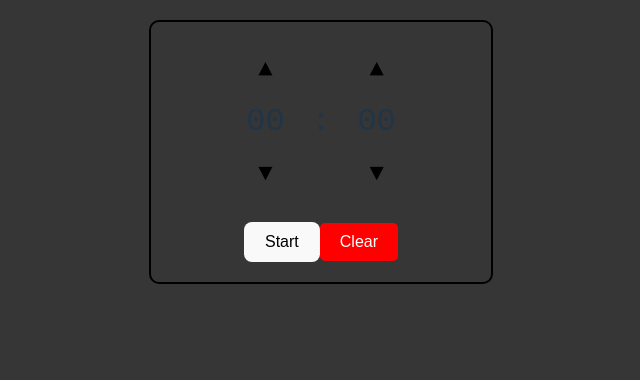
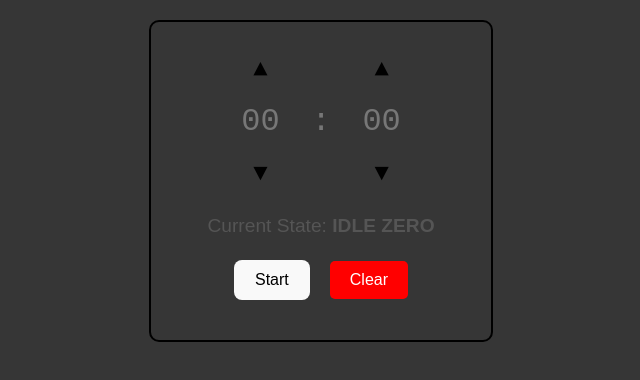
Before and after one commit to emunozgutier/kitchen-timer, a React (Vite) app: page / in a window 1280 px wide. Shown: the top 380 px of the page, without its empty margins (319-959 px from the left). Built offline with nearby package versions, Linux system fonts and the light colour scheme.

Commit message:
Adds sounds and states

```diff
--- /dev/null
+++ b/src/KitchenTimer.css
@@ -0,0 +1,58 @@
+/* KitchenTimer.css */
+.kitchen-timer {
+  text-align: center;
+  font-family: Arial, sans-serif;
+  border: 2px solid black;
+  border-radius: 10px;
+  padding: 20px;
+  width: 300px;
+  margin: 20px auto;
+  color: #777;
+}
+
+.time-display {
+  display: flex;
+  justify-content: center;
+  align-items: center;
+  font-size: 2rem;
+  font-family: "Digital-7", monospace;
+}
+
+.time-section {
+  display: flex;
+  flex-direction: column;
+  align-items: center;
+  margin: 0 10px;
+}
+
+.button {
+  background: none;
+  border: none;
+  font-size: 1.5rem;
+  cursor: pointer;
+  margin: 0 5px; /* Add horizontal spacing between buttons */
+}
+
+.start-stop-button {
+  margin: 20px 10px; /* Add spacing around the start/stop button */
+  padding: 10px 20px;
+  font-size: 1rem;
+  cursor: pointer;
+}
+
+.clear-button {
+  margin: 10px 10px; /* Add spacing around the clear button */
+  padding: 10px 20px;
+  font-size: 1rem;
+  cursor: pointer;
+  background-color: red;
+  color: white;
+  border: none;
+  border-radius: 5px;
+}
+
+.current-state {
+  margin-top: 10px;
+  font-size: 1.2rem;
+  color: #555;
+}
--- a/src/KitchenTimer.jsx
+++ b/src/KitchenTimer.jsx
@@ -1,18 +1,24 @@
 import React, { useEffect } from 'react';
 import { useAtom } from 'jotai';
 import { atomWithStorage } from 'jotai/utils';
+import './KitchenTimer.css';
+import alarmSoundFile from './assets/alarm-clock-01.mp3';
+
+const States = {
+  IDLE_ZERO: 'idle_zero',
+  COUNTING_DOWN: 'counting_down',
+  COUNTING_UP: 'counting_up',
+  COUNT_DOWN_PAUSED: 'count_down_paused',
+  COUNT_UP_PAUSED: 'count_up_paused',
+  FINISH_ALARM: 'finish_alarm',
+};
 
 const timeAtom = atomWithStorage('time', 0);
-const isRunningAtom = atomWithStorage('isRunning', false);
-const isCountingDownAtom = atomWithStorage('isCountingDown', false);
+const currentStateAtom = atomWithStorage('currentState', States.IDLE_ZERO);
 
 const KitchenTimer = () => {
   const [time, setTime] = useAtom(timeAtom);
-    const [isRunning, setIsRunning] = useAtom(isRunningAtom);
-    const [isCountingDown, setIsCountingDown] = useAtom(isCountingDownAtom);
-
-    const alarmSound = new Audio('https://www.soundjay.com/button/beep-07.wav'); // Free alarm sound
-    const tickSound = new Audio('https://www.soundjay.com/clock/clock-ticking-1.mp3'); // Free ticking sound
+  const [currentState, setCurrentState] = useAtom(currentStateAtom);
 
   useEffect(() => {
     const minutes = String(Math.floor(time / 60)).padStart(2, '0');
@@ -23,21 +29,21 @@ const KitchenTimer = () => {
   useEffect(() => {
     let timer = null;
 
-        if (isRunning) {
+    if (currentState === States.COUNTING_DOWN || currentState === States.COUNTING_UP) {
       timer = setInterval(() => {
         setTime((prevTime) => {
-                    if (isCountingDown) {
+          if (currentState === States.COUNTING_DOWN) {
             if (prevTime <= 0) {
               clearInterval(timer);
-                            setIsRunning(false);
-                            alarmSound.play();
-                            setTimeout(() => alarmSound.pause(), 3000); // Stop sound after 3 seconds
+              setCurrentState(States.FINISH_ALARM);
+              playAudio(alarmSoundFile, 3000);
               return 0;
             }
             return prevTime - 1;
-                    } else {
+          } else if (currentState === States.COUNTING_UP) {
             return prevTime + 1;
           }
+          return prevTime;
         });
       }, 1000);
     }
@@ -45,13 +51,23 @@ const KitchenTimer = () => {
     return () => {
       if (timer) clearInterval(timer);
     };
-    }, [isRunning, isCountingDown, setTime, setIsRunning, alarmSound]);
+  }, [currentState, setTime]);
+
 
   useEffect(() => {
-        if (time > 0 && time % (5 * 60) === 0) {
-            tickSound.play();
+    if (currentState === States.FINISH_ALARM) {
+      playAudio(alarmSoundFile, 3000);
     }
-    }, [time, tickSound]);
+  }, [currentState]);
+
+  const playAudio = (audioFile, duration) => {
+    const audio = new Audio(audioFile);
+    audio.play();
+    setTimeout(() => {
+      audio.pause();
+      audio.currentTime = 0;
+    }, duration);
+  };
 
   const incrementMinutes = () => setTime((prev) => prev + 60);
   const decrementMinutes = () => setTime((prev) => Math.max(prev - 60, 0));
@@ -67,86 +83,45 @@ const KitchenTimer = () => {
   };
 
   const toggleTimer = () => {
-        if (!isRunning) {
-            setIsCountingDown(time > 0);
+    if ([States.IDLE_ZERO, States.COUNT_DOWN_PAUSED, States.COUNT_UP_PAUSED].includes(currentState)) {
+      setCurrentState(time > 0 ? States.COUNTING_DOWN : States.COUNTING_UP);
+    } else if (currentState === States.COUNTING_DOWN) {
+      setCurrentState(States.COUNT_DOWN_PAUSED);
+    } else if (currentState === States.COUNTING_UP) {
+      setCurrentState(States.COUNT_UP_PAUSED);
     }
-        setIsRunning((prev) => !prev);
   };
 
   const clearTimer = () => {
-        setIsRunning(false);
+    setCurrentState(States.IDLE_ZERO);
     setTime(0);
   };
 
   const minutes = Math.floor(time / 60);
   const seconds = time % 60;
 
-    const styles = {
-        kitchenTimer: {
-            textAlign: 'center',
-            fontFamily: 'Arial, sans-serif',
-            border: '2px solid black',
-            borderRadius: '10px',
-            padding: '20px',
-            width: '300px',
-            margin: '20px auto',
-        },
-        timeDisplay: {
-            display: 'flex',
-            justifyContent: 'center',
-            alignItems: 'center',
-            fontSize: '2rem',
-            fontFamily: '"Digital-7", monospace',
-        },
-        timeSection: {
-            display: 'flex',
-            flexDirection: 'column',
-            alignItems: 'center',
-            margin: '0 10px',
-        },
-        button: {
-            background: 'none',
-            border: 'none',
-            fontSize: '1.5rem',
-            cursor: 'pointer',
-        },
-        startStopButton: {
-            marginTop: '20px',
-            padding: '10px 20px',
-            fontSize: '1rem',
-            cursor: 'pointer',
-        },
-        clearButton: {
-            marginTop: '10px',
-            padding: '10px 20px',
-            fontSize: '1rem',
-            cursor: 'pointer',
-            backgroundColor: 'red',
-            color: 'white',
-            border: 'none',
-            borderRadius: '5px',
-        },
-    };
-
   return (
-        <div style={styles.kitchenTimer}>
-            <div style={styles.timeDisplay}>
-                <div style={styles.timeSection} onWheel={(e) => handleScroll(e, true)}>
-                    <button style={styles.button} onClick={incrementMinutes}>▲</button>
+    <div className="kitchen-timer">
+      <div className="time-display">
+        <div className="time-section" onWheel={(e) => handleScroll(e, true)}>
+          <button className="button" onClick={incrementMinutes}>▲</button>
           <span>{String(minutes).padStart(2, '0')}</span>
-                    <button style={styles.button} onClick={decrementMinutes}>▼</button>
+          <button className="button" onClick={decrementMinutes}>▼</button>
         </div>
         <span>:</span>
-                <div style={styles.timeSection} onWheel={(e) => handleScroll(e, false)}>
-                    <button style={styles.button} onClick={incrementSeconds}>▲</button>
+        <div className="time-section" onWheel={(e) => handleScroll(e, false)}>
+          <button className="button" onClick={incrementSeconds}>▲</button>
           <span>{String(seconds).padStart(2, '0')}</span>
-                    <button style={styles.button} onClick={decrementSeconds}>▼</button>
+          <button className="button" onClick={decrementSeconds}>▼</button>
         </div>
       </div>
-            <button style={styles.startStopButton} onClick={toggleTimer}>
-                {isRunning ? 'Stop' : 'Start'}
+      <div className="current-state">
+        Current State: <strong>{currentState.replace('_', ' ').toUpperCase()}</strong>
+      </div>
+      <button className="start-stop-button" onClick={toggleTimer}>
+        {currentState === States.COUNTING_DOWN || currentState === States.COUNTING_UP ? 'Pause' : 'Start'}
       </button>
-            <button style={styles.clearButton} onClick={clearTimer}>
+      <button className="clear-button" onClick={clearTimer}>
         Clear
       </button>
     </div>
```
Also changed, not shown: 2 other files (tests, documents, lock files or other folders). Lines whose indentation alone changed are shown as unchanged.
